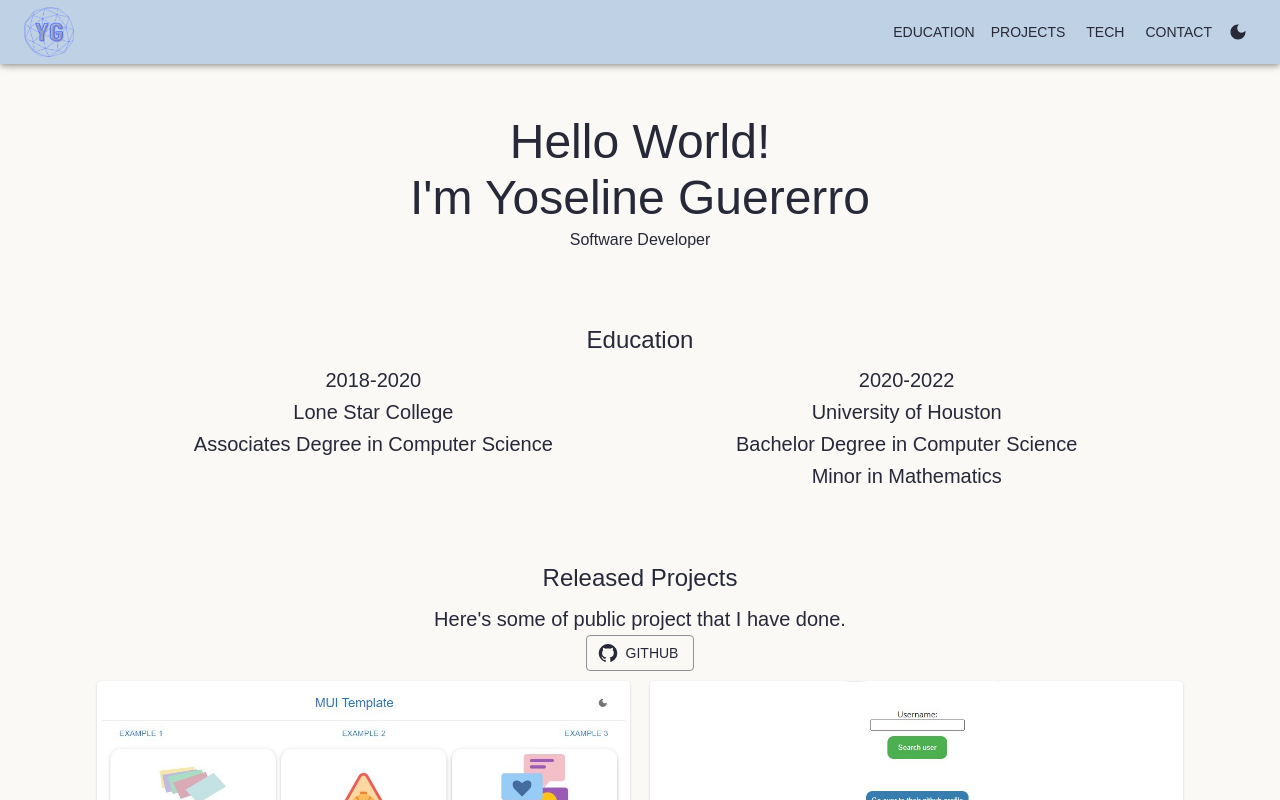
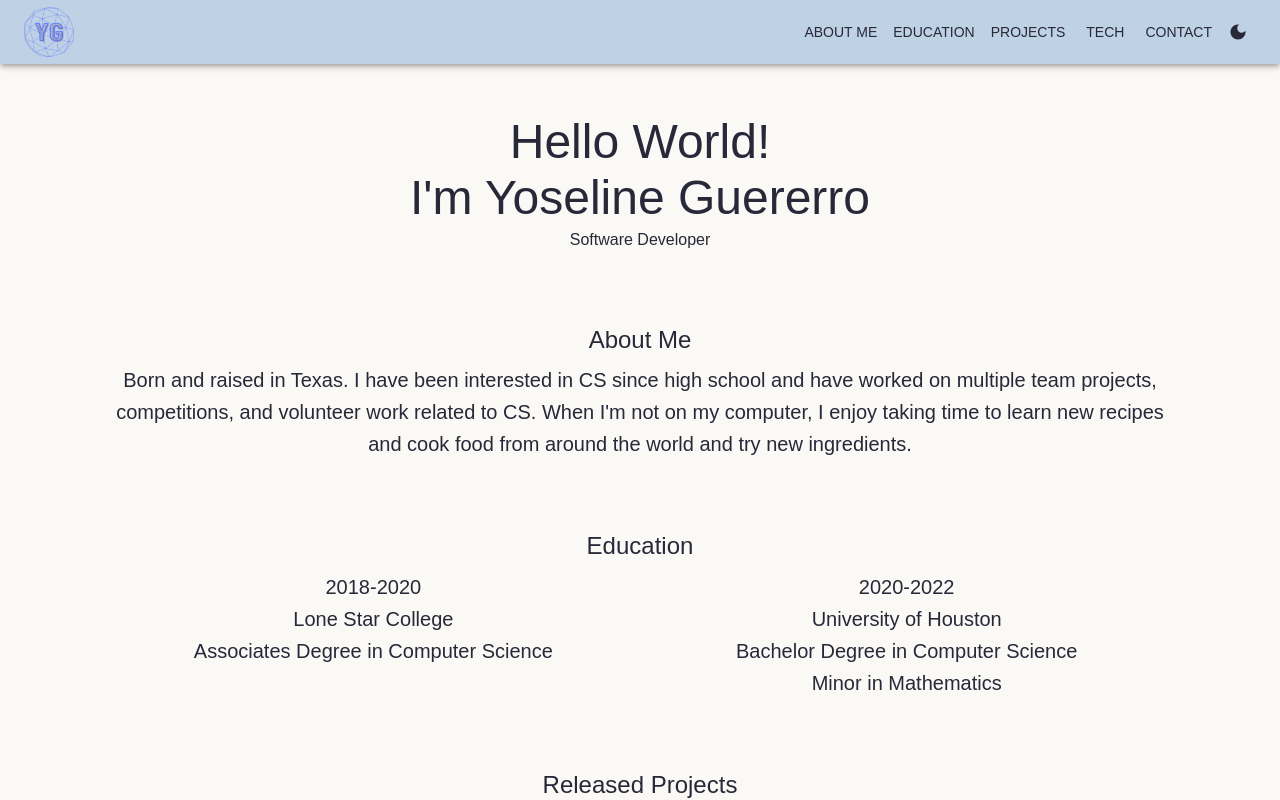
Before and after one commit to YoselineGuerrero/dev-portfolio, a React (Create React App) app: page /#/ in a window 1280 px wide. Shown: the top 800 px of the page. Built offline with nearby package versions, Linux system fonts and the light colour scheme.

Commit message:
hover color fix, intro change, about me section added

```diff
--- /dev/null
+++ b/src/components/education.js
@@ -0,0 +1,25 @@
+import React from 'react';
+import Grid from '@mui/material/Grid';
+import Typography from '@mui/material/Typography';
+
+export default function Education() {
+  return(
+    <>
+      <Grid item md={5} xs={11}>
+        <Typography variant="h6">
+          2018-2020<br></br>
+          Lone Star College<br></br>
+          Associates Degree in Computer Science
+        </Typography>
+      </Grid>
+      <Grid item md={5} xs={11}>
+        <Typography variant="h6">
+          2020-2022<br></br>
+          University of Houston<br></br>
+          Bachelor Degree in Computer Science<br></br>
+          Minor in Mathematics
+        </Typography>
+      </Grid>
+    </>
+  )
+}
--- a/src/components/footer.js
+++ b/src/components/footer.js
@@ -9,7 +9,7 @@ import {socials} from '../data';
 export default function Footer() {
   return(
     <div>
-      <AppBar position="static" sx={{ top: 'auto', bottom: 0 }}>
+      <AppBar position="static" sx={{ top: 'auto', bottom: 0, marginTop:'20px'}}>
         <Grid container justifyContent="center">
           {socials.map((socials) => (
             <Grid item key={socials.title}>
--- a/src/components/repoCards.js
+++ b/src/components/repoCards.js
@@ -13,7 +13,7 @@ export default function RepoCards() {
     <>
       {repos.map((repo) => (
         <Grid item md={5} xs={11} key={repo.id} sx={{ margin: '10px', display: "flex", flexDirection: "column", justifyContent: "space-between"}} component={Card}>
-            <CardMedia component="img" image={repo.img} alt="green iguana"/>
+            <CardMedia component="img" image={repo.img} alt="project image"/>
             <CardContent>
               <Typography gutterBottom variant="h6">
                 {repo.name}
--- a/src/data.js
+++ b/src/data.js
@@ -45,6 +45,8 @@ const repos = [
 
 const sections = [
   {
+    title: 'About Me'
+  }, {
     title: 'Education'
   }, {
     title: 'Projects'
--- a/src/mainPage.js
+++ b/src/mainPage.js
@@ -18,9 +18,11 @@ import { ColorModeContext } from './App.js';
 import LightModeIcon from '@mui/icons-material/LightMode';
 import DarkModeIcon from '@mui/icons-material/DarkMode';
 import TechCards from './components/techCards';
+import Education from './components/education';
 
 export default function MainPage() {
   const [navMenu, setnavMenu] = useState(null);
+  const aboutMe = useRef(null);
   const education = useRef(null);
   const projects = useRef(null);
   const tech = useRef(null);
@@ -37,6 +39,8 @@ export default function MainPage() {
 
   const executeScroll = (e, title) => {
     e.preventDefault();
+    if(title === 'About Me')
+    aboutMe.current.scrollIntoView({  behavior: 'smooth' })
     if(title === 'Education')
     education.current.scrollIntoView({  behavior: 'smooth' })
     else if(title === 'Projects')
@@ -59,7 +63,7 @@ export default function MainPage() {
             <Menu anchorEl={navMenu} open={Boolean(navMenu)} onClose={handleCloseNavMenu} sx={{ display: { xs: 'block', md: 'none' } }}>
               {sections.map((section) => (
                 <MenuItem key={section.title} onClick={(e) => executeScroll(e, section.title)}>
-                  <Button>{section.title}</Button>
+                  <Button color='secondary'>{section.title}</Button>
                 </MenuItem>
               ))}
             </Menu>
@@ -78,31 +82,26 @@ export default function MainPage() {
           </Box>
         </Toolbar>
       </AppBar>
-      <div style={{ marginBottom:'20px'}}>
         <Typography variant="h3" sx={{ flexGrow: 1, textAlign: "center", paddingTop:'50px'}} > Hello World! </Typography>
         <Typography variant="h3" sx={{ flexGrow: 1, textAlign: "center"}}>I'm Yoseline Guererro </Typography>
         <Typography variant="subtitle1" sx={{ flexGrow: 1, textAlign: "center"}}>Software Developer</Typography>
         <Grid container justifyContent="center" align="center">
+          <Grid item xs={10} ref={aboutMe} sx={{paddingTop: '70px'}}>
+            <Typography variant="h5" gutterBottom>
+              About Me
+            </Typography>
+            <Typography variant="h6">
+              Born and raised in Texas. I have been interested in CS since high school and have worked on multiple
+              team projects, competitions, and volunteer work related to CS. When I'm not on my computer, I enjoy
+              taking time to learn new recipes and cook food from around the world and try new ingredients.
+            </Typography>
+          </Grid>
           <Grid item xs={11} ref={education} sx={{paddingTop: '70px'}}>
             <Typography variant="h5" gutterBottom>
               Education
             </Typography>
           </Grid>
-          <Grid item md={5} xs={11}>
-            <Typography variant="h6">
-              2018-2020<br></br>
-              Lone Star College<br></br>
-              Associates Degree in Computer Science
-            </Typography>
-          </Grid>
-          <Grid item md={5} xs={11}>
-            <Typography variant="h6">
-              2020-2022<br></br>
-              University of Houston<br></br>
-              Bachelor Degree in Computer Science<br></br>
-              Minor in Mathematics
-            </Typography>
-          </Grid>
+          <Education/>
           <Grid item xs={11} ref={projects} sx={{paddingTop: '70px'}}>
             <Typography variant="h5" gutterBottom >
               Released Projects
@@ -121,7 +120,7 @@ export default function MainPage() {
             </Typography>
           </Grid>
           <TechCards/>
-          <Grid item xs={12} ref={contact}>
+          <Grid item xs={10} ref={contact}>
             <Typography variant="h5" gutterBottom align='center' sx={{paddingTop: '70px'}}>
               Let's stay in touch!
             </Typography>
@@ -130,7 +129,6 @@ export default function MainPage() {
             </Typography>
           </Grid>
         </Grid>
-      </div>
       <Footer/>
     </div>
   );
```
